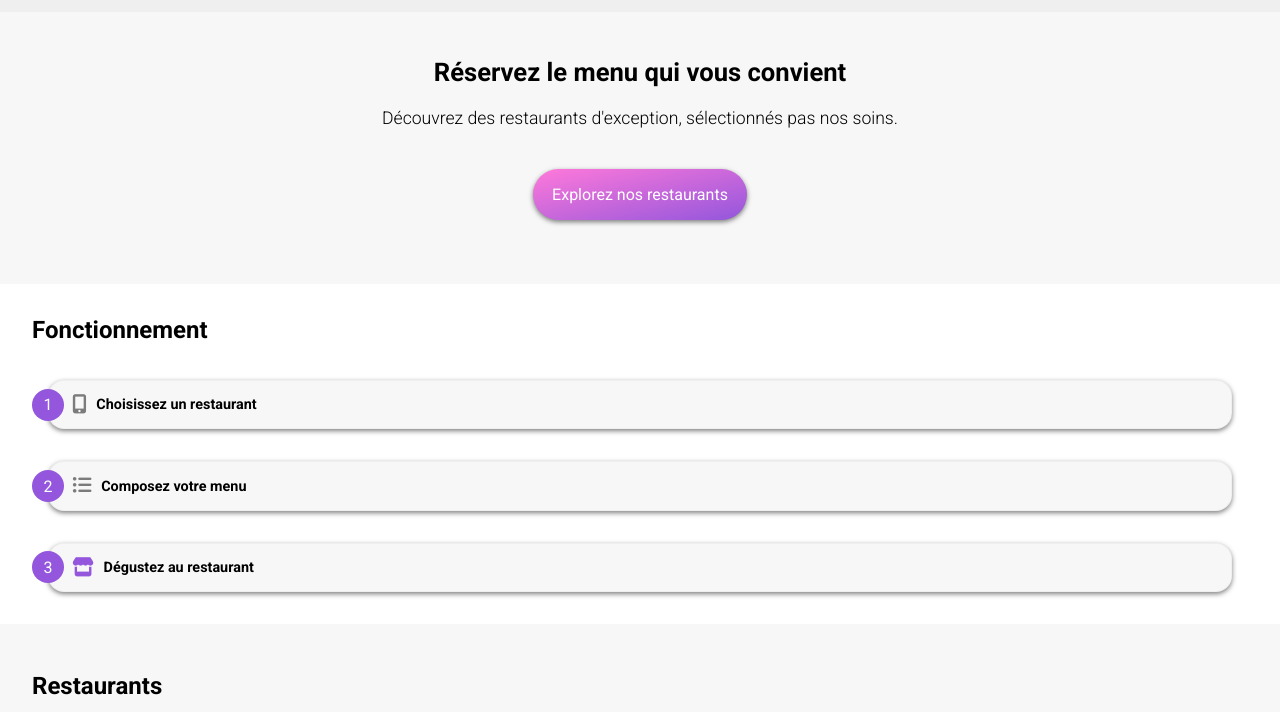
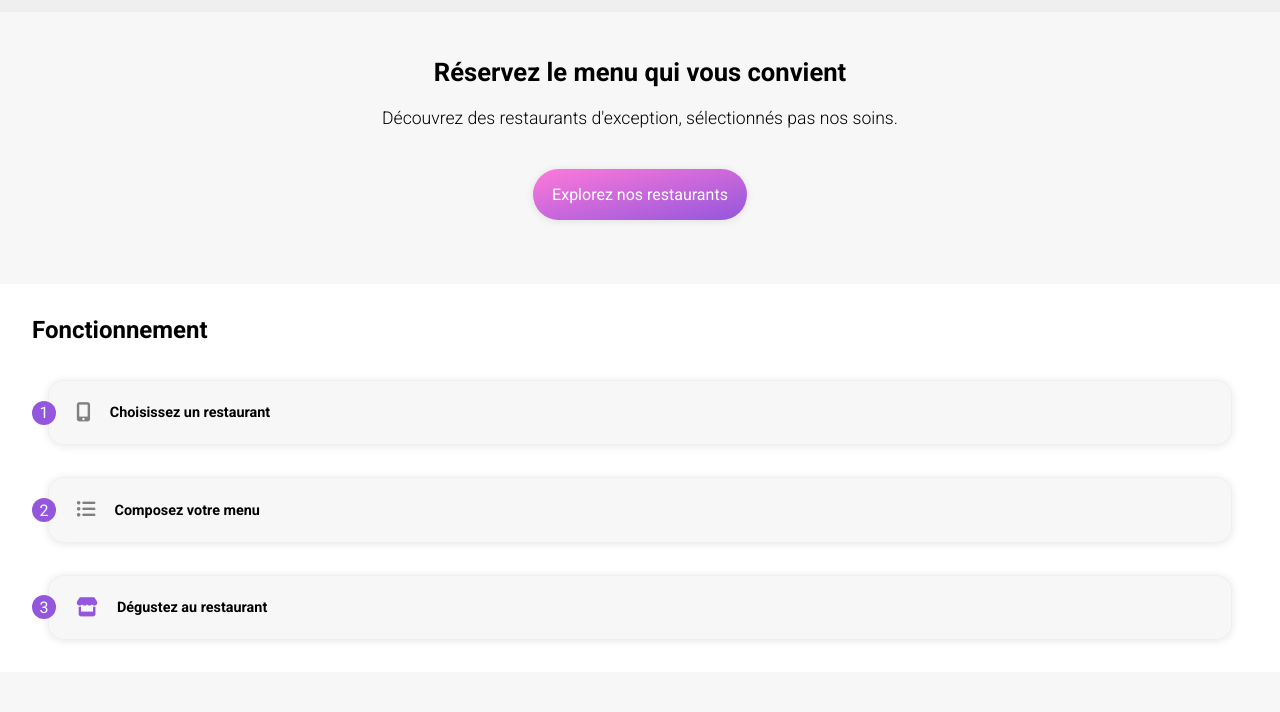
Before and after one commit to MarieKppo/MarieCappeau_3_01072021, a website: page index.html in a window 1280 px wide. Shown: the part 88-800 px from the top of the page. Drawn offline with Linux system fonts and the light colour scheme; a web font is replaced by a local one.

Commit message:
ajustement section fonctionnement

```diff
--- a/sass/pages/_accueil.scss
+++ b/sass/pages/_accueil.scss
@@ -35,20 +35,17 @@
     margin: 1em;
 }
 .opeCard {
-    flex-direction: row;
-    justify-content: flex-start;
     align-items: center;
-    padding: 0.5em;
+    padding: 1em 0.5em;
     background-color: $background;
     border: 1px solid $background;
     border-radius: 1em;
     @include shadow;
     &--order {
-        display: flex;
         align-items: center;
         justify-content: center;
-        width: 2em;
-        height: 2em;
+        width: 1.5em;
+        height: 1.5em;
         color: $white;
         background-color: $primary-color;
         border-radius: 50%;
@@ -56,10 +53,10 @@
         left: 2em;
     }
     .fas{
-        color: $shadowco;
+        color: grey;
         font-size: 1.2em;
         font-weight: 800;
-        padding: 0em 0.5em 0em 0.8em;
+        padding: 0em 1em;
     }
     .fa-store {
         color: $primary-color;
--- a/sass/utils/_mixins.scss
+++ b/sass/utils/_mixins.scss
@@ -1,5 +1,5 @@
 @mixin shadow($color: $shadowco){
-    box-shadow: 0px 2px 5px $color;
+    box-shadow: 0px 1px 8px $color;
 }
 @mixin grid {
     display: grid;
--- a/sass/utils/_variables.scss
+++ b/sass/utils/_variables.scss
@@ -4,4 +4,4 @@ $tertiary-color: #99E2D0;
 $white: #fff;
 
 $background :rgb(0, 0, 0, 0.03);/*gris clair*/
-$shadowco: rgb(0, 0, 0, 0.5);;
+$shadowco: rgb(0, 0, 0, 0.1);
```
Also changed, not shown: style.css, 1 other file.
